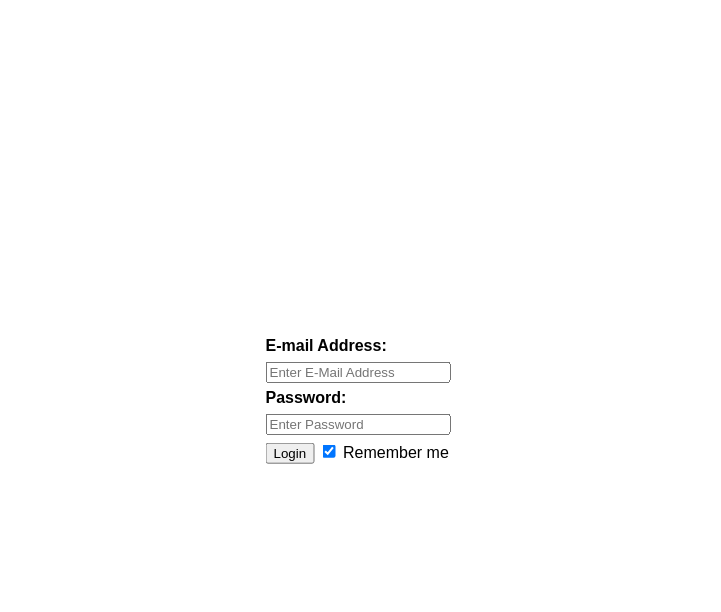
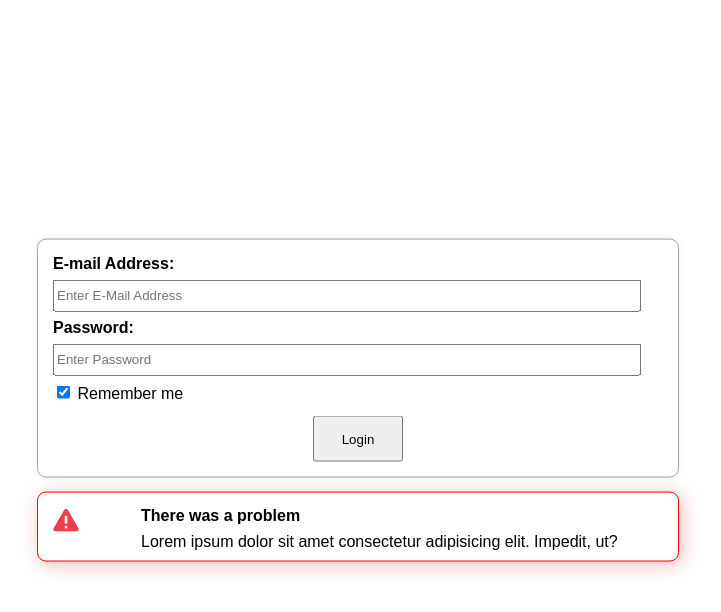
Before and after one commit to davisaur/CI536-IntegratedGroup, a PHP site: page /login.html in a window 1280 px wide. Shown: the top 612 px of the page, without its empty margins (282-1003 px from the left). Run offline with PHP 8.4, Linux system fonts and the light colour scheme.

Commit message:
Login Page Complete

```diff
--- a/login.html
+++ b/login.html
@@ -7,17 +7,27 @@
     <title>Document</title>
 </head>
 <body>
+    <div class="login_wrapper">
         <div class="login_container">
             <label for="uname"><b>E-mail Address:</b></label>
             <input type="email" placeholder="Enter E-Mail Address" name="email" class="field" required>
 
             <label for="psw"><b>Password:</b></label>
             <input type="password" placeholder="Enter Password" name="psw" class="field" required>
-
-        <button type="submit">Login</button>
             <label>
                 <input type="checkbox" checked="checked" name="remember"> Remember me
             </label>
+            <br>
+            <button type="submit">Login</button>
+        </div>
+
+        <div class="error-message-box">
+            <img src="images/alert.png" alt="Alert Icon">
+            <div class="error-container">
+                <h4 class="error-heading">There was a problem</h4>
+                <span class="alert-content">Lorem ipsum dolor sit amet consectetur adipisicing elit. Impedit, ut?</span>
+            </div>
+        </div>
     </div>
 </body>
 </html>
--- a/stylesheets/login.css
+++ b/stylesheets/login.css
@@ -2,7 +2,9 @@ body {
     font-family: Arial, Helvetica, sans-serif;
 }
 
-.login_container {
+/* ----- Login Container ----- */
+
+.login_wrapper {
     position: absolute;
     margin: 0;
     top: 50%;
@@ -10,8 +12,53 @@ body {
     transform: translate(-50%, -50%);
 }
 
-.field {
-    display: block;
+.login_container {
+    outline: 0.5px solid rgb(164, 164, 164);
+    padding: 15px;
+    border-radius: 0.5em;
+    box-shadow: 0px 0ch 10px rgb(239, 239, 239);
+}
+
+.login_container .field {
+    width: 95%;
+    height: 2em;
     margin-top: 0.5em;
     margin-bottom: 0.5em;
 }
+
+.login_container button[type=submit] {
+    display: block;
+    margin: auto;
+    margin-top: 1em;
+    padding: 1em 2em;
+
+}
+
+/* ----- Error Container ----- */
+
+.error-message-box {
+    display: block;
+    outline: 1px solid red;
+    padding: 10px;
+    border-radius: 0.5em;
+    box-shadow: 3px 3px 20px rgb(241, 179, 179);
+    margin-top: 1em;
+}
+
+.error-message-box img {
+    position: absolute;
+    display:inline;
+    width: 36px;
+}
+
+.error-container {
+    position:relative;
+    width: 85%;
+    left: 15%;
+}
+
+.error-heading {
+    margin: 0px;
+    margin-top: 0.25em;
+    margin-bottom: 0.5em;
+}
```
Also changed, not shown: images/alert.png (added). Lines whose indentation alone changed are shown as unchanged.
